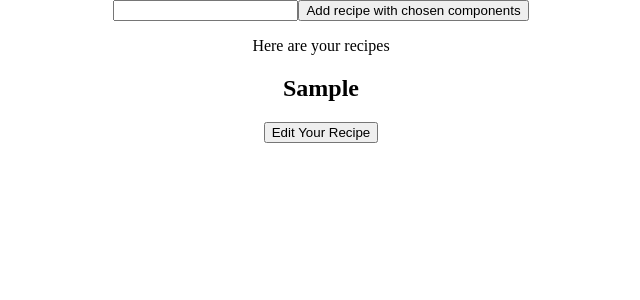
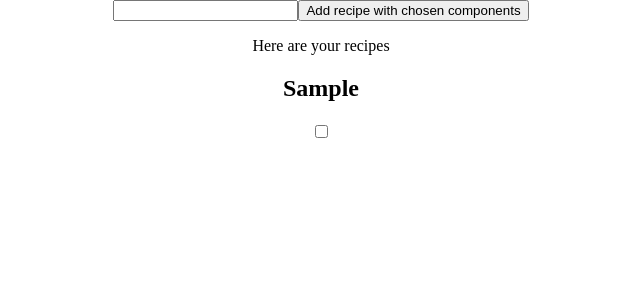
Before and after one commit to Mhiho/MrCook, a React app: page /newRecipe in a window 1280 px wide. Both pictures are taken after typing "Sample" into the empty fields and a click on the button "Add recipe with chosen components". Shown: the top 300 px of the page, without its empty margins (319-959 px from the left). Built offline with nearby package versions, Linux system fonts and the light colour scheme.

Commit message:
mustReduceEditListwithReduceOrFilter

```diff
--- a/src/containers/ComponentCombine/ComponentCombine.js
+++ b/src/containers/ComponentCombine/ComponentCombine.js
@@ -26,7 +26,6 @@ class ComponentCombine extends Component {
           clickson={this.props.addRecipe} />
         <p>Here are your recipes</p>
           <RecipeList />
-          <EditRecipe />
       </div>
     )
   }
--- a/src/containers/ComponentCombine/EditRecipe.js
+++ b/src/containers/ComponentCombine/EditRecipe.js
@@ -7,16 +7,15 @@ class EditRecipe extends Component{
 
 
   render(){
-    const obj = this.props.components.map(comp=>{
-      comp
-    })
+    const base = this.props.recipes.map(recipe=>recipe.comps.filter(comp=> function(x){return x==comp.id}.length > 1));
+    console.log(base);
     return(
       <div>
         <form>
-        { this.props.components.map(comp=>(
+         { base.map(comp=>(
           <div>
         <input
-          onChange={(e)=>this.props.editToRecipe(comp.toRecipe == e.target.value, comp.id)}
+          onChange={()=>this.props.editRecipes(comp.id)}
           type="checkbox"
           key={comp.id}
           checked={comp.toRecipe}
@@ -24,12 +23,9 @@ class EditRecipe extends Component{
         <label key={comp.id}>{comp.co}</label>
 
         </div>
-      ))
-      }
+      ))  }
         </form>
-        <button onClick={()=>this.props.changeRecipe(obj)}>
-          Edit Your Recipe
-        </button>
+
       </div>
     )
   }
@@ -44,8 +40,8 @@ function mapStateToProps(state) {
 
 function mapDispatchToProps(dispatch){
   return{
-    editToRecipe: (toRecipe, id) => dispatch({type: actionTypes.EDIT_BOOLEAN, payload: {toRecipeInReducer: toRecipe, idInReducer: id}}),
-    changeRecipe: (object) => dispatch({type: actionTypes.EDIT_RECIPE, payload:{objectToAdd: object }})
+    addComToRecipe: (toRecipe, id) => dispatch({type: actionTypes.ADD_COM_TO_RECIPE, payload: {toRecipeInReducer: toRecipe, idInReducer: id}}),
+      editRecipes: (id) => dispatch({type: actionTypes.EDIT_BOOLEAN, payload: {idInReducer: id}})
   }
 }
 
--- a/src/containers/ComponentCombine/RecipeList.js
+++ b/src/containers/ComponentCombine/RecipeList.js
@@ -1,6 +1,6 @@
 import React, { Component } from 'react';
 import {connect} from 'react-redux';
-
+import EditRecipe from './EditRecipe';
 
 
 class RecipeList extends Component {
@@ -10,11 +10,12 @@ class RecipeList extends Component {
             <div key={recipe.id}>
             <h2>{recipe.re}</h2>
               <ul key={recipe.id}>
-              {this.props.components.map(comp=> comp.toRecipe === true ?
+              {recipe.comps.map(comp=> comp.toRecipe === true ?
                 <li key={comp.id}>{comp.co}</li>
                 : null
               )}
               </ul>
+              <EditRecipe />
             </div>
       )
     )
@@ -22,6 +23,7 @@ class RecipeList extends Component {
     return (
       <div>
         {compons}
+
       </div>
     )
   }
--- a/src/store/reducers/manageComponents.js
+++ b/src/store/reducers/manageComponents.js
@@ -40,9 +40,8 @@ function manageComponents(state = iniState, action) {
     case actionTypes.EDIT_BOOLEAN:
       return {
         ...state,
-        recipes: state.recipes.map(recipe=>recipe.comps.map(comp=> comp.id === action.payload.idInReducer ?
-          {...comp, toRecipe: comp.toRecipeInReducer} : comp
-        ))
+        recipes: state.recipes.map(recipe=>recipe.comps.map(comp=>comp.id === action.payload.idInReducer ?
+        {...comp, toRecipe: !comp.toRecipe} : comp))
       }
 
 ///skopiowane ponizej z createRecipe
@@ -55,7 +54,7 @@ function manageComponents(state = iniState, action) {
           }
           return {
             ...state,
-            recipes: state.recipes.concat(newRecipe).filter(recipe=>recipe.comps.map(comp=>comp.toRecipe === true))
+            recipes: state.recipes.concat(newRecipe)
           }
         case actionTypes.EDIT_RECIPE:
           return {
```
